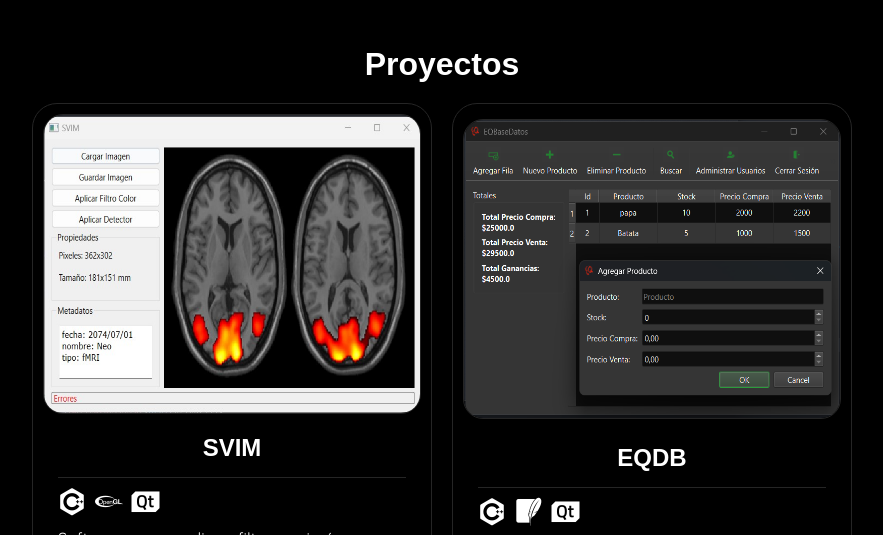
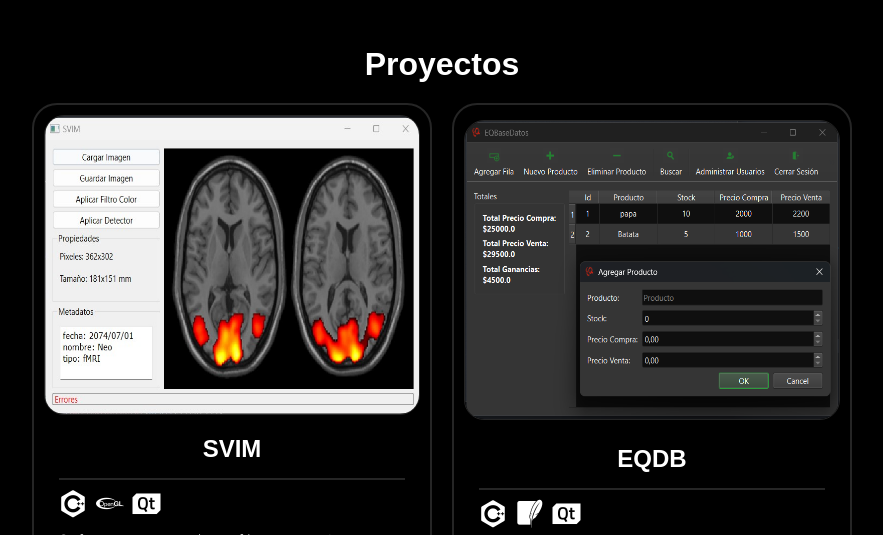
Before and after one commit to FCampo7/Mi-Portfolio, a plain HTML site: page index.html in a window 1280 px wide. Shown: the part 1486-2021 px from the top of the page, without its empty margins (198-1081 px from the left). Drawn offline with nearby package versions, Linux system fonts and the light colour scheme; a web font is replaced by a local one.

Commit message:
Border card changed to 2px

```diff
--- a/src/css/style.css
+++ b/src/css/style.css
@@ -257,7 +257,7 @@ em {
 
 	color: var(--text);
 	background-image: var(--bg-soft);
-	border: 1px solid var(--border-color);
+	border: 2px solid var(--border-color);
 	border-radius: 25px;
 }
 
@@ -268,7 +268,7 @@ em {
 		var(--bg-header) 100%
 	);
 
-	animation: card-hover 2s ease-in-out;
+	animation: card-hover 1s ease-in-out;
 }
 
 @keyframes card-hover {
@@ -311,7 +311,7 @@ em {
 	text-align: center;
 	font-weight: 600;
 
-	border-bottom: var(--border-color) 1px solid;
+	border-bottom: var(--border-color) 2px solid;
 
 	font-family: "Turret Road", sans-serif;
 	font-size: 1.5rem;
```
